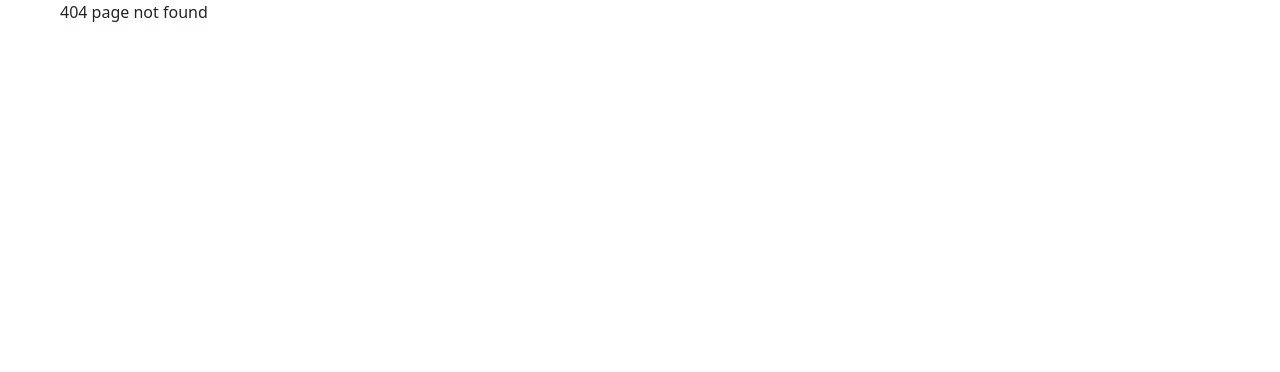
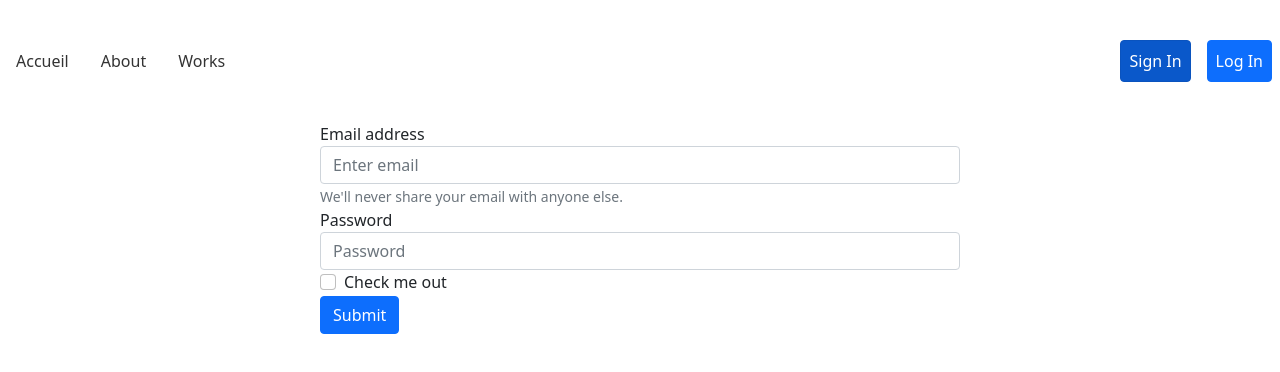
Before and after one commit to aauugguussttiinn/my-social-network, a React (Create React App) app: page /register in a window 1280 px wide. Before the commit this address had no page. Shown: the top 372 px of the page. Built offline with nearby package versions, Linux system fonts and the light colour scheme.

Commit message:
Forms are ok

```diff
--- a/src/App.jsx
+++ b/src/App.jsx
@@ -1,6 +1,8 @@
 import React, { useContext } from 'react';
 import { BrowserRouter, Switch, Route } from "react-router-dom";
 import Home from 'pages/Home/Home';
+import Register from 'pages/Register/Register';
+import Login from 'pages/Login/Login';
 // import About from 'pages/About/About';
 // import Works from 'pages/Works/Works';
 // import Work from 'components/Work/Work';
@@ -12,6 +14,8 @@ const App = () => {
     <BrowserRouter>
         <Switch>
           <Route path="/" exact component={Home} />
+          <Route path="/register" exact component={Register} />
+          <Route path="/login" exact component={Login} />
           {/* <Route path="/about" exact component={About} /> */}
           <Route component={NotFound} />
         </Switch>
--- /dev/null
+++ b/src/components/LoginForm/LoginForm.jsx
@@ -0,0 +1,18 @@
+import React from 'react';
+
+const LoginForm = () => {
+  return (
+    <div>
+      <form>
+        <label for="exampleInputEmail1">Email address</label>
+        <input type="email" value="e" placeholder="Write down whatever you have to do here"></input>
+        <small id="emailHelp" className="form-text text-muted">We'll never share your email with anyone else.</small>
+        <label for="exampleInputPassword1">Password</label>
+        <input type="password" className="form-control" id="exampleInputPassword1" placeholder="Password"></input>
+        <input type="submit" value="Add todo" />
+      </form>
+    </div>
+  );
+};
+
+export default LoginForm;
--- a/src/components/Navigation/Navigation.jsx
+++ b/src/components/Navigation/Navigation.jsx
@@ -16,8 +16,12 @@ const Navigation = () => {
         </NavLink>
       </div>
       <div className="nav-right col-6 d-flex justify-content-end">
-        <button className="btn btn-primary mx-2">Sign In</button>
-        <button className="btn btn-outline-primary mx-2">Log In</button>
+        <NavLink exact to="/register" className="btn btn-primary mx-2">
+          Sign In
+        </NavLink>
+        <NavLink exact to="/login" className="btn btn-primary mx-2">
+          Log In
+        </NavLink>
       </div>
     </div>
   );
--- /dev/null
+++ b/src/components/RegisterForm/RegisterForm.jsx
@@ -0,0 +1,43 @@
+import React from 'react';
+
+const RegisterForm = () => {
+  return (
+    <div className="d-flex">
+      <div className="col-3"></div>
+      <form className="col-6">
+      <div class="form-group">
+            <label for="exampleInputEmail1">Email address</label>
+            <input type="email" class="form-control" id="exampleInputEmail1" aria-describedby="emailHelp" placeholder="Enter email"></input>
+            <small id="emailHelp" class="form-text text-muted">We'll never share your email with anyone else.</small>
+          </div>
+          <div class="form-group">
+            <label for="exampleInputPassword1">Password</label>
+            <input type="password" class="form-control" id="exampleInputPassword1" placeholder="Password"></input>
+          </div>
+          <div class="form-check">
+            <input type="checkbox" class="form-check-input" id="exampleCheck1"></input>
+            <label class="form-check-label" for="exampleCheck1">Check me out</label>
+          </div>
+          <button type="submit" class="btn btn-primary">Submit</button>
+      </form>
+      <div className="col-3"></div>
+    </div>
+  );
+};
+
+export default RegisterForm;
+
+{/* <div>
+<form className="">
+  <div class="form-group">
+    <label for="exampleInputEmail1">Email address</label>
+    <input type="email" value="e" placeholder="Write down whatever you have to do here"></input>
+    <small id="emailHelp" className="form-text text-muted">We'll never share your email with anyone else.</small>
+  </div>
+  <div class="form-group">
+    <label for="exampleInputPassword1">Password</label>
+    <input type="password" className="form-control" id="exampleInputPassword1" placeholder="Password"></input>
+  </div>
+  <input type="submit" value="Add todo" />
+</form>
+</div> */}
--- a/src/pages/Home/Home.jsx
+++ b/src/pages/Home/Home.jsx
@@ -5,7 +5,7 @@ const Home = () => {
   return (
     <>
     <Navigation />
-    <div>
+    <div className="home">
       Welcome home
     </div>
     </>
--- /dev/null
+++ b/src/pages/Login/Login.jsx
@@ -0,0 +1,16 @@
+import LoginForm from 'components/LoginForm/LoginForm';
+import Navigation from 'components/Navigation/Navigation';
+import React from 'react';
+
+const Login = () => {
+  return (
+    <>
+      <Navigation />
+      <div className="login">
+        <LoginForm />
+      </div>
+    </>
+  );
+};
+
+export default Login;
--- /dev/null
+++ b/src/pages/Register/Register.jsx
@@ -0,0 +1,16 @@
+import Navigation from 'components/Navigation/Navigation';
+import RegisterForm from 'components/RegisterForm/RegisterForm';
+import React from 'react';
+
+const Register = () => {
+  return (
+    <>
+      <Navigation />
+      <div className="register">
+        <RegisterForm />
+      </div>
+    </>
+  );
+};
+
+export default Register;
--- a/src/styles/_settings.scss
+++ b/src/styles/_settings.scss
@@ -12,7 +12,7 @@ $color-6: #333333;
 * {
   box-sizing: border-box;
   margin: 0;
-  padding: 0px 15px;
+  padding: 0;
 }
 li {
   list-style-type: none;
```
Also changed, not shown: src/components/LoginForm/_loginForm.scss (added), src/components/RegisterForm/_registerForm.scss (added), src/pages/Login/_login.scss (added), src/pages/Register/_register.scss (added).
